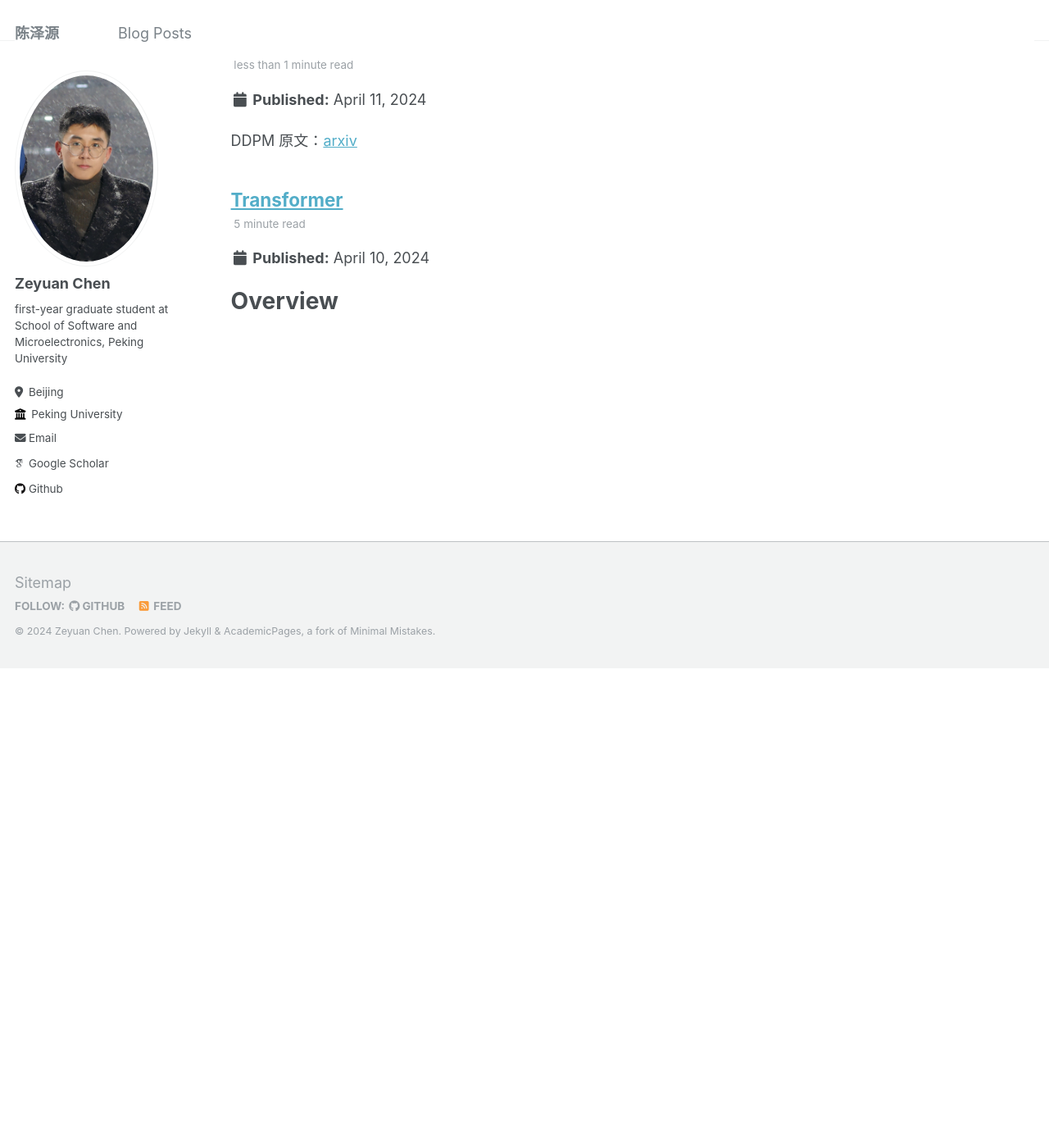
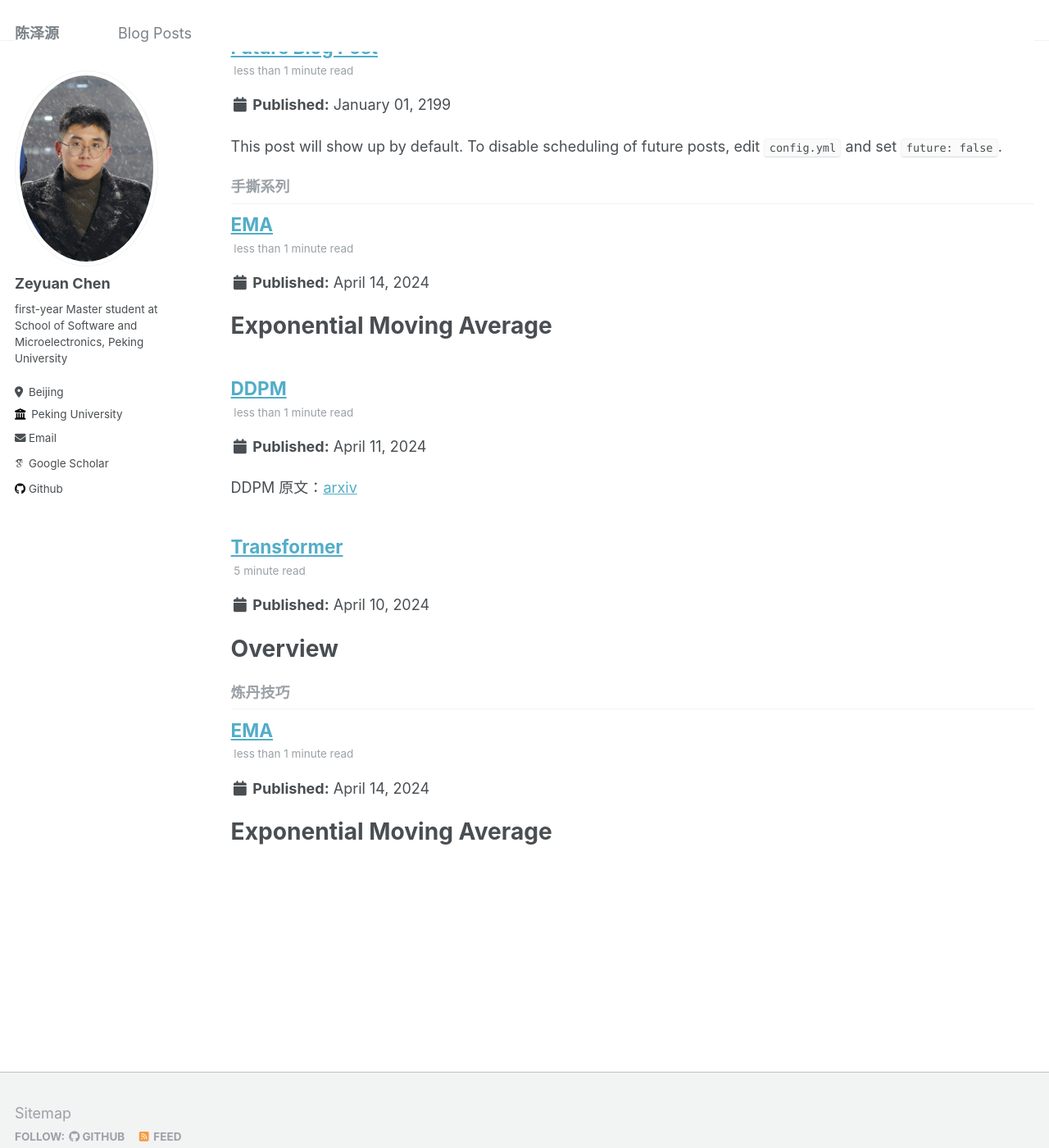
Before and after one commit to chenzyn/chenzyn.github.io, a Jekyll site: the page built from _pages/tag-archive.html, in a window 1280 px wide and 1400 px high, scrolled down 1675 px. Shown: the whole window at 82% size. Built offline with Jekyll 4.4.1, drawn with Linux system fonts in a browser that asks for light colours; some web fonts are replaced; before the commit the page ends 2491 px from its top, so only the background shows below that; some of the changed text lies outside the part shown.

Commit message:
update posts

```diff
--- a/_config.yml
+++ b/_config.yml
@@ -24,7 +24,7 @@ author:
   avatar           : "me.JPG"
   name             : "Zeyuan Chen"
   pronouns         : ""
-  bio              : "first-year graduate student at School of Software and Microelectronics, Peking University"
+  bio              : "first-year Master student at School of Software and Microelectronics, Peking University"
   location         : "Beijing"
   employer         : "Peking University"
   uri              : # URL
--- /dev/null
+++ b/_posts/2024-04-14-EMA.md
@@ -0,0 +1,15 @@
+---
+title: 'EMA'
+date: 2024-04-14
+permalink: /posts/2024/04/blog-post-3/
+tags:
+  - EMA
+  - 手撕系列
+  - 炼丹技巧
+---
+
+Exponential Moving Average
+===
+
+什么是EMA？
+---
```
Also changed, not shown: _pages/about.md (+1 -1 lines).
